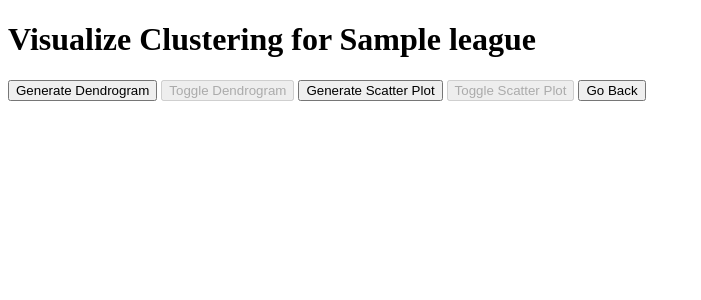
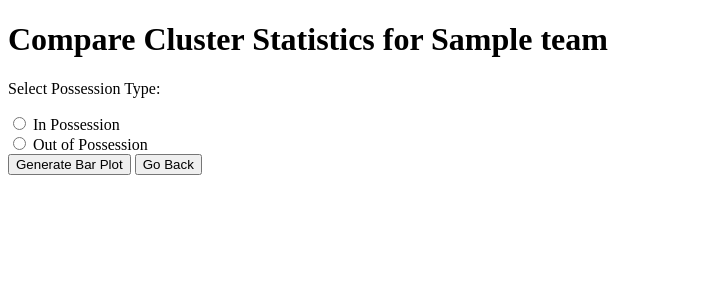
Before and after one commit to egecjdemir/how_football_teams_play, a Python web app: template flask/templates/compare_cluster_statistics.html in a window 1280 px wide. Shown: the top 300 px of the page, without its empty margins (0-701 px from the left). Run offline with Jinja, Linux system fonts and the light colour scheme; the template is opened without the code that fills it: most values are stand-ins (such as "Sample title", 1, 10 or a date in 2020).

Commit message:
Add files via upload

```diff
--- a/flask/templates/compare_cluster_statistics.html
+++ b/flask/templates/compare_cluster_statistics.html
@@ -1,11 +1,45 @@
 <!DOCTYPE html>
 <html>
 <head>
-    <title>Visualize Clustering</title>
+    <title>Compare Cluster Statistics</title>
     <script>
-        function disableButton(buttonId) {
-            var button = document.getElementById(buttonId);
-            button.disabled = true;
+        function generateBarPlots() {
+            var team = document.getElementById('team').value;
+            var possType = document.querySelector('input[name="poss_type"]:checked').value;
+            var feature;
+            if (possType === 'in_poss') {
+                feature = document.getElementById('in_poss_features').value;
+            } else {
+                feature = document.getElementById('out_of_poss_features').value;
+            }
+
+            fetch('/generate_bar_plots', {
+                method: 'POST',
+                headers: {
+                    'Content-Type': 'application/json'
+                },
+                body: JSON.stringify({ team: team, feature: feature, poss_type: possType })
+            })
+            .then(response => response.json())
+            .then(data => {
+                if (data.status === 'success') {
+                    var toggleBtnId = `toggle${data.feature}_${data.poss_type}Btn`;
+                    document.getElementById(toggleBtnId).disabled = false;
+                    alert('Bar plots generated successfully!');
+                } else {
+                    alert('Error generating bar plots: ' + data.message);
+                }
+            })
+            .catch(error => console.error('Error generating bar plots:', error));
+        }
+
+        function toggleBarPlot(feature, possType) {
+            var imgId = feature + '_' + possType + 'BarPlot';
+            var img = document.getElementById(imgId);
+            if (!img.src || img.src.endsWith('#')) {
+                img.src = '/static/images/' + feature + '_' + possType + '_bar_plot.png?' + new Date().getTime(); // Force refresh
+            }
+            toggleImage(imgId);
         }
 
         function toggleImage(imgId) {
@@ -17,66 +51,64 @@
             }
         }
 
-        function generateDendrogram() {
-            fetch('/dendrogram', {
-                method: 'POST',
-                headers: {
-                    'Content-Type': 'application/json'
-                },
-                body: JSON.stringify({ team: "{{ team }}" })
-            })
-            .then(response => {
-                if (response.status === 204) {
-                    disableButton('generateDendroBtn');
-                    document.getElementById('toggleDendroBtn').disabled = false;
-                    alert('Dendrogram generated successfully!');
-                }
-            });
-        }
+        function updateFeatureOptions() {
+            var inPossFeatures = document.getElementById('in_poss_features');
+            var outOfPossFeatures = document.getElementById('out_of_poss_features');
+            var possType = document.querySelector('input[name="poss_type"]:checked').value;
 
-        function toggleDendrogram() {
-            var img = document.getElementById('dendrogram');
-            if (!img.src || img.src.endsWith('#')) {
-                img.src = "/static/images/dendro.png?" + new Date().getTime(); // Force refresh
+            if (possType === 'in_poss') {
+                inPossFeatures.style.display = 'block';
+                outOfPossFeatures.style.display = 'none';
+                document.getElementById('in_poss_buttons').style.display = 'block';
+                document.getElementById('out_of_poss_buttons').style.display = 'none';
+            } else {
+                inPossFeatures.style.display = 'none';
+                outOfPossFeatures.style.display = 'block';
+                document.getElementById('in_poss_buttons').style.display = 'none';
+                document.getElementById('out_of_poss_buttons').style.display = 'block';
             }
-            toggleImage('dendrogram');
-        }
-
-        function generateScatterPlot() {
-            fetch('/scatter_plot', {
-                method: 'POST',
-                headers: {
-                    'Content-Type': 'application/json'
-                },
-                body: JSON.stringify({ team: "{{ team }}" })
-            })
-            .then(response => {
-                if (response.status === 204) {
-                    disableButton('generateScatterBtn');
-                    document.getElementById('toggleScatterBtn').disabled = false;
-                    alert('Scatter plot generated successfully!');
-                }
-            });
-        }
-
-        function toggleScatterPlot() {
-            var img = document.getElementById('scatterPlot');
-            if (!img.src || img.src.endsWith('#')) {
-                img.src = "/static/images/scatter.png?" + new Date().getTime(); // Force refresh
-            }
-            toggleImage('scatterPlot');
         }
     </script>
 </head>
 <body>
-    <h1>Visualize Clustering for {{ league or team }}</h1>
-    <button id="generateDendroBtn" onclick="generateDendrogram()">Generate Dendrogram</button>
-    <button id="toggleDendroBtn" onclick="toggleDendrogram()" disabled>Toggle Dendrogram</button>
-    <img id="dendrogram" src="#" alt="Dendrogram" style="display:none;">
+    <h1>Compare Cluster Statistics for {{ team if team else league }}</h1>
+    <input type="hidden" id="team" value="{{ team }}">
 
-    <button id="generateScatterBtn" onclick="generateScatterPlot()">Generate Scatter Plot</button>
-    <button id="toggleScatterBtn" onclick="toggleScatterPlot()" disabled>Toggle Scatter Plot</button>
-    <img id="scatterPlot" src="#" alt="Scatter Plot" style="display:none;">
+    <p>Select Possession Type:</p>
+    <input type="radio" id="in_poss" name="poss_type" value="in_poss" onclick="updateFeatureOptions()">
+    <label for="in_poss">In Possession</label><br>
+    <input type="radio" id="out_of_poss" name="poss_type" value="out_of_poss" onclick="updateFeatureOptions()">
+    <label for="out_of_poss">Out of Possession</label><br>
+
+    <label for="in_poss_features" id="in_poss_label" style="display:none;">Select In Possession Feature:</label>
+    <select id="in_poss_features" style="display:none;">
+        {% for feature in in_poss_features %}
+        <option value="{{ feature }}">{{ feature }}</option>
+        {% endfor %}
+    </select>
+
+    <label for="out_of_poss_features" id="out_of_poss_label" style="display:none;">Select Out of Possession Feature:</label>
+    <select id="out_of_poss_features" style="display:none;">
+        {% for feature in out_of_poss_features %}
+        <option value="{{ feature }}">{{ feature }}</option>
+        {% endfor %}
+    </select>
+
+    <button onclick="generateBarPlots()">Generate Bar Plot</button>
+
+    <div id="in_poss_buttons" style="display:none;">
+        {% for feature in in_poss_features %}
+        <button id="toggle{{ feature }}_in_possBtn" onclick="toggleBarPlot('{{ feature }}', 'in_poss')" disabled>{{ feature }}</button>
+        <img id="{{ feature }}_in_possBarPlot" src="#" alt="{{ feature }}" style="display:none;">
+        {% endfor %}
+    </div>
+
+    <div id="out_of_poss_buttons" style="display:none;">
+        {% for feature in out_of_poss_features %}
+        <button id="toggle{{ feature }}_out_of_possBtn" onclick="toggleBarPlot('{{ feature }}', 'out_of_poss')" disabled>{{ feature }}</button>
+        <img id="{{ feature }}_out_of_possBarPlot" src="#" alt="{{ feature }}" style="display:none;">
+        {% endfor %}
+    </div>
 
     <button onclick="window.location='{{ url_for('select') }}';">Go Back</button>
 </body>
--- a/flask/templates/visualize_clustering.html
+++ b/flask/templates/visualize_clustering.html
@@ -23,7 +23,7 @@
                 headers: {
                     'Content-Type': 'application/json'
                 },
-                body: JSON.stringify({ team: "{{ team }}" })
+                body: JSON.stringify({ team: "{{ team }}", league: "{{ league }}" })
             })
             .then(response => response.json())
             .then(data => {
```
Also changed, not shown: flask/app.py (+102 -37 lines), flask/helpers.py (added, +54 -0 lines).
